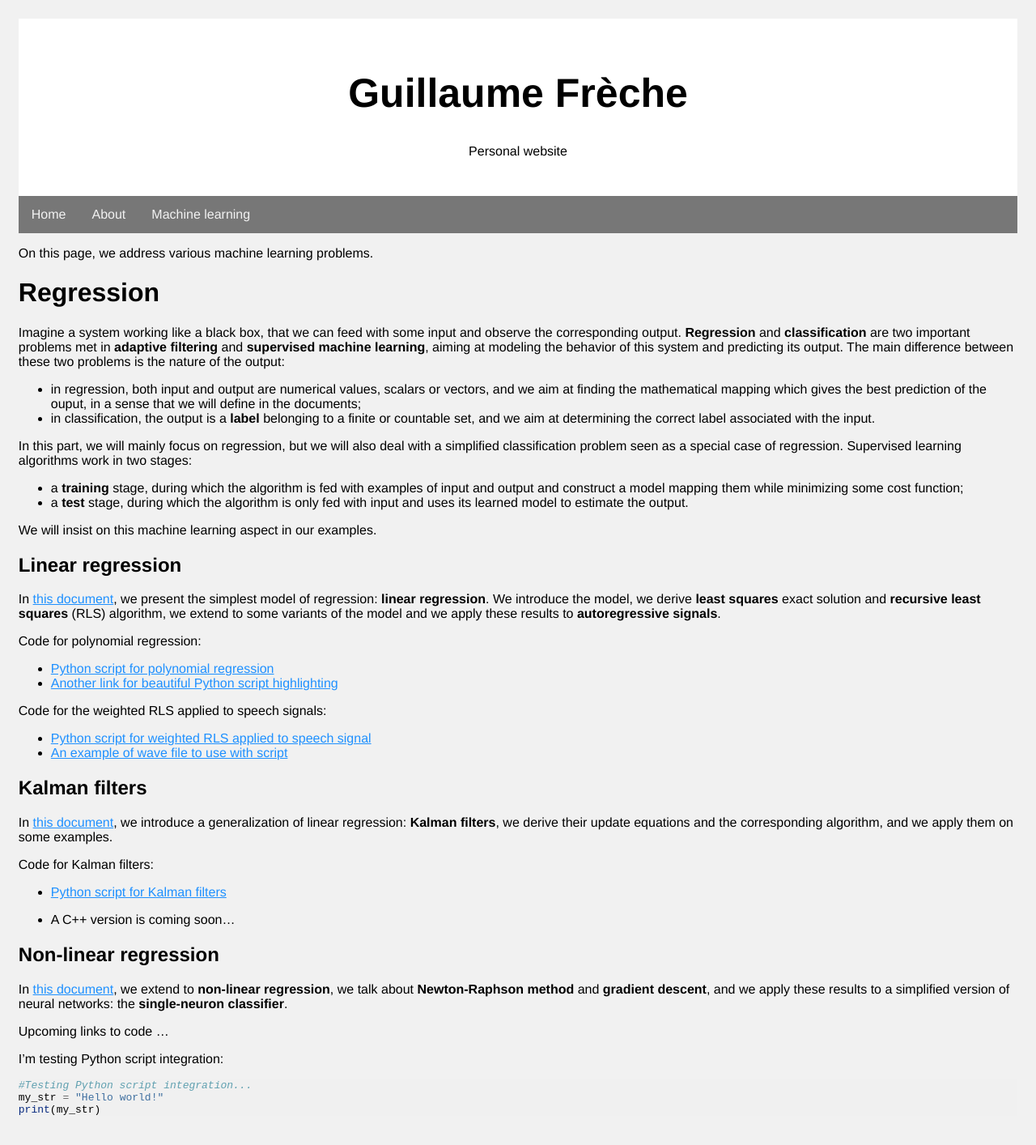
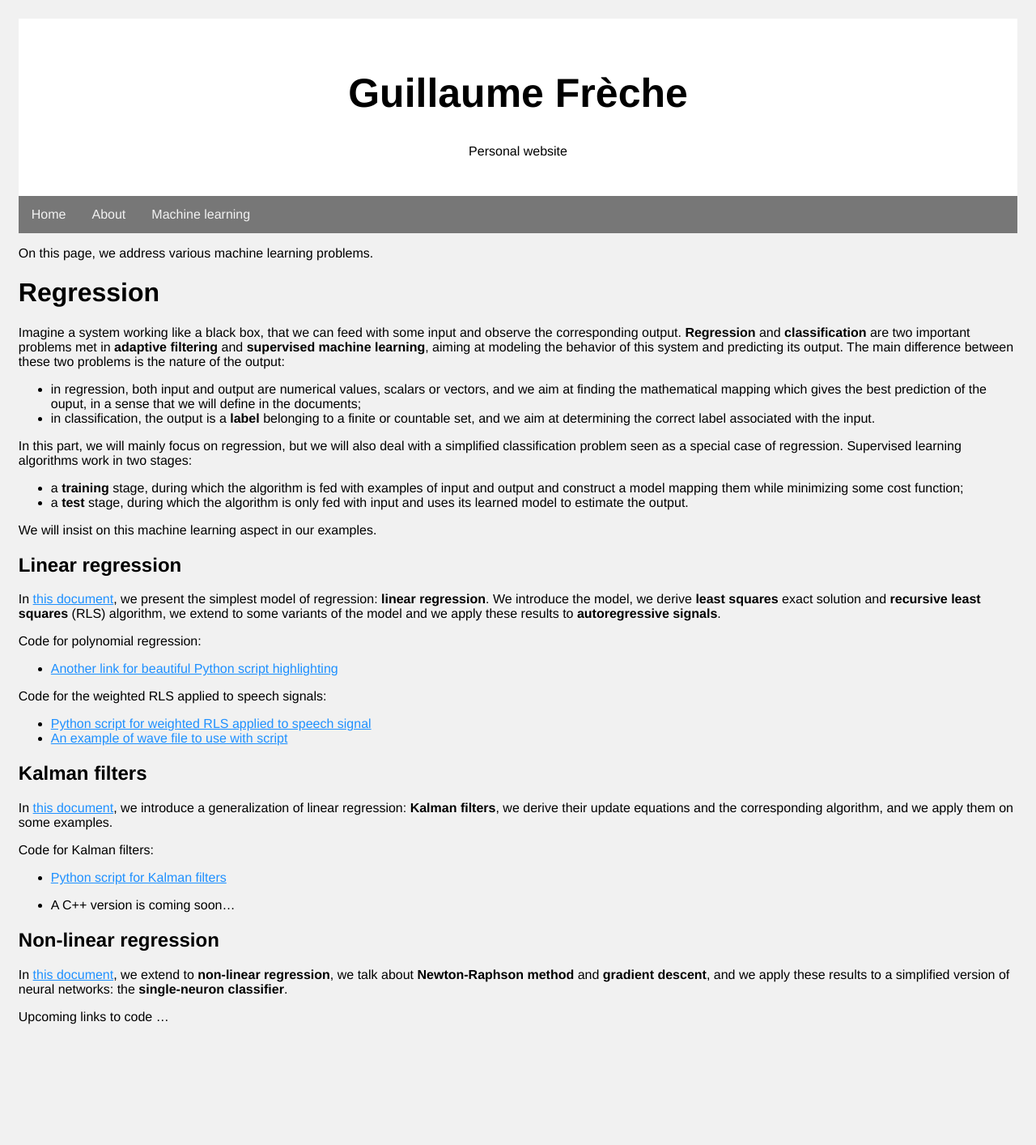
Before and after one commit to grfreche/grfreche.github.io, a Jekyll site: the page built from machine_learning.md, in a window 1280 px wide. Shown: the whole page at 81% size. Built offline with Jekyll 4.4.1, drawn with Linux system fonts in a browser that asks for light colours; after the commit the page ends 1304 px from its top, so only the background shows below that.

Commit message:
Update machine_learning.md

````diff
--- a/machine_learning.md
+++ b/machine_learning.md
@@ -38,7 +38,6 @@ We introduce the model, we derive **least squares** exact solution and **recursi
 we extend to some variants of the model and we apply these results to **autoregressive signals**.
 
 Code for polynomial regression:
-* <a href="https://grfreche.github.io/sources/linear_regression/Polynomial_regression.py" class="image fit">Python script for polynomial regression</a>
 * <a href="python_polynomial_regression" class="image fit">Another link for beautiful Python script highlighting</a>
 
 Code for the weighted RLS applied to speech signals:
@@ -64,11 +63,4 @@ and we apply these results to a simplified version of neural networks: the **sin
 
 Upcoming links to code ...
 
-I'm testing Python script integration:
-```python
-#Testing Python script integration...
-my_str = "Hello world!"
-print(my_str)
-```
-
 [jekyll-organization]: https://github.com/jekyll
````
